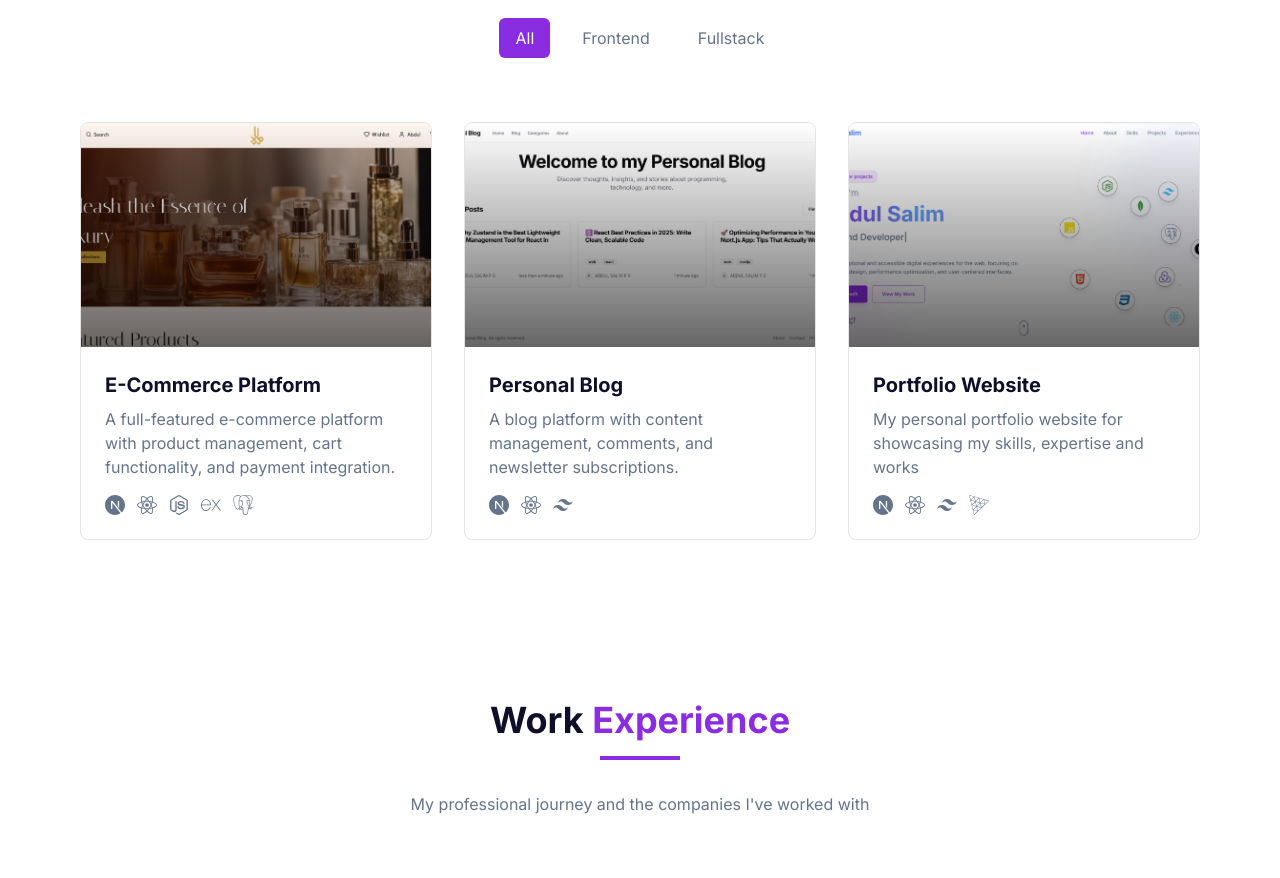
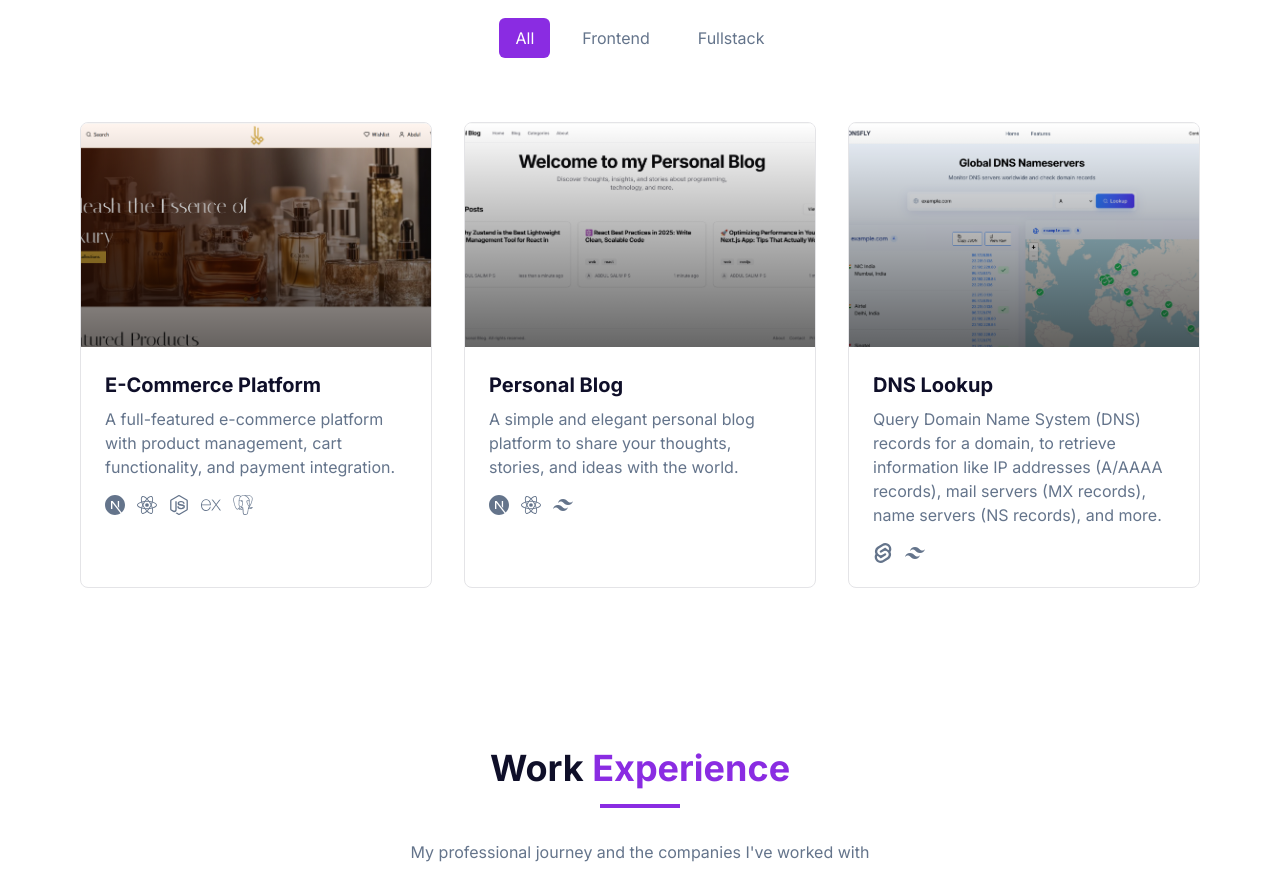
Before and after one commit to Abdul-Salim/portfolio, a Next.js app: page / in a window 1280 px wide. Shown: the part 2780-3658 px from the top of the page. Built offline with nearby package versions, Linux system fonts and the light colour scheme.

Commit message:
DNS app added in projects

```diff
--- a/src/components/ProjectsSection.tsx
+++ b/src/components/ProjectsSection.tsx
@@ -11,7 +11,7 @@ import {
   SiNodedotjs,
   SiExpress,
   SiPostgresql,
-  SiThreedotjs,
+  SiSvelte,
 } from "react-icons/si";
 
 const projects = [
@@ -36,7 +36,7 @@ const projects = [
     id: "personal-blog",
     title: "Personal Blog",
     description:
-      "A blog platform with content management, comments, and newsletter subscriptions.",
+      "A simple and elegant personal blog platform to share your thoughts, stories, and ideas with the world.",
     image: "/images/blog.png",
     technologies: [
       <SiNextdotjs key="next" />,
@@ -48,20 +48,15 @@ const projects = [
     category: "frontend",
   },
   {
-    id: "portfolio",
-    title: "Portfolio Website",
+    id: "dns-lookup",
+    title: "DNS Lookup",
     description:
-      "My personal portfolio website for showcasing my skills, expertise and works",
-    image: "/images/portfolio.png",
-    technologies: [
-      <SiNextdotjs key="next" />,
-      <SiReact key="react" />,
-      <SiTailwindcss key="tailwind" />,
-      <SiThreedotjs key="threejs" />,
-    ],
-    liveLink: "https://abdul-salim-portfolio.vercel.app/",
-    githubLink: "https://github.com/Abdul-Salim/portfolio",
-    category: "frontend",
+      "Query Domain Name System (DNS) records for a domain, to retrieve information like IP addresses (A/AAAA records), mail servers (MX records), name servers (NS records), and more.",
+    image: "/images/dns.png",
+    technologies: [<SiSvelte key="svelte" />, <SiTailwindcss key="tailwind" />],
+    liveLink: "https://dns-lookup-phi.vercel.app/",
+    githubLink: "https://github.com/Abdul-Salim/dns-lookup",
+    category: "fullstack",
   },
 ];
 
```
Also changed, not shown: public/images/dns.png (added).
